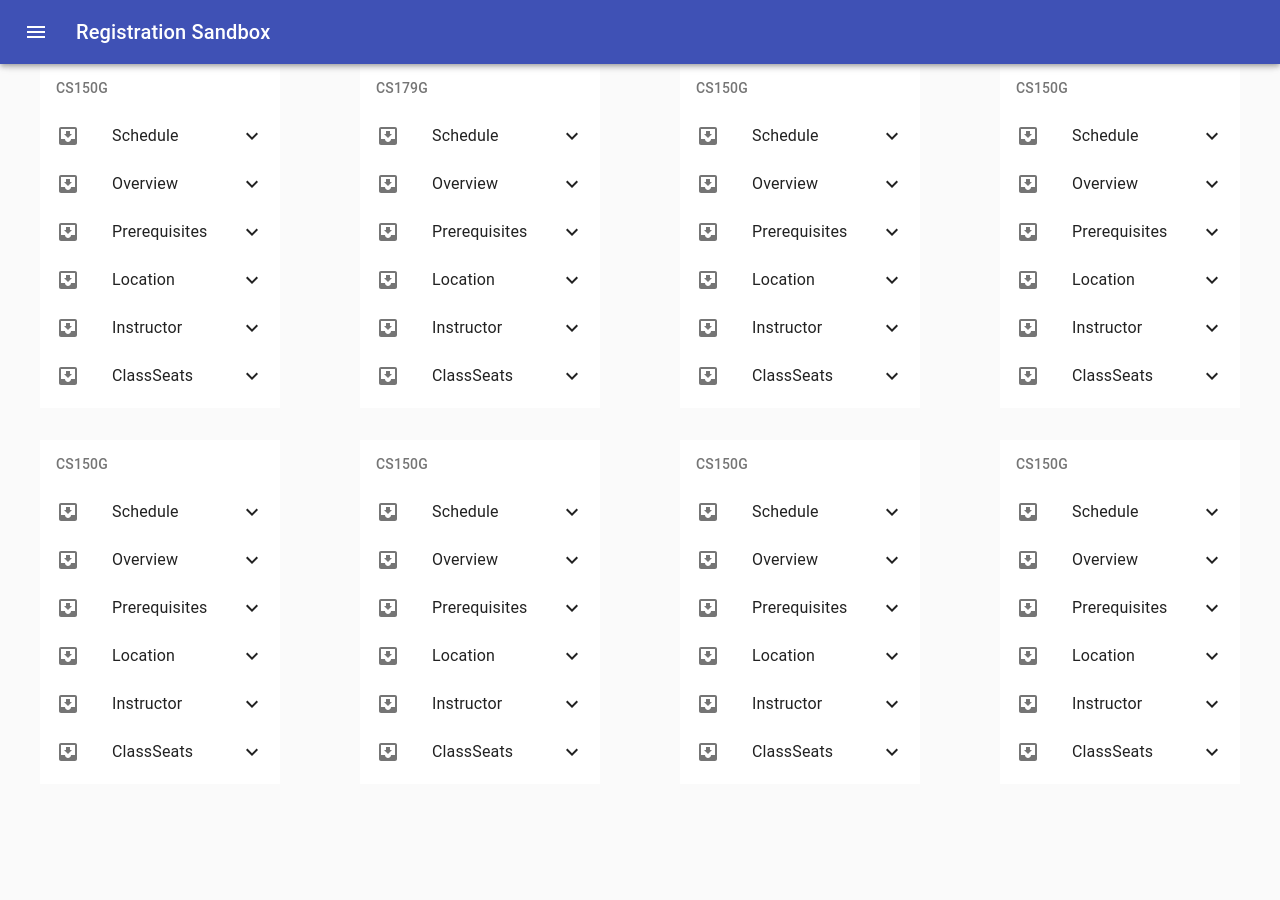
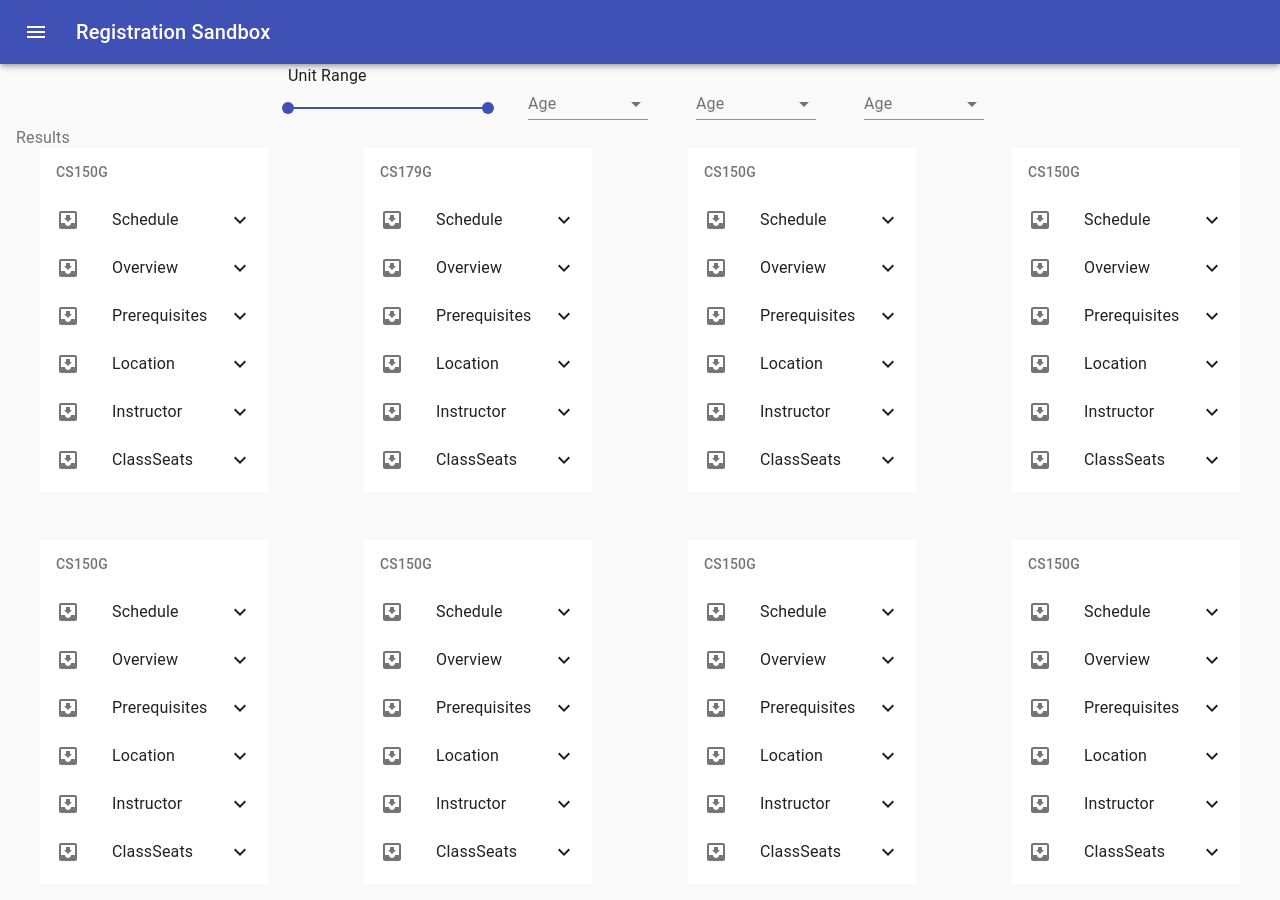
Before and after one commit to CS-UCR/better-banner, a React (Create React App) app in the folder client/: page /sandbox in a window 1280 px wide. Shown: the top 900 px of the page. Before the commit the page ends 800 px from the top, so only its background shows below. Built offline with nearby package versions, Linux system fonts and the light colour scheme.

Commit message:
added filter option components and unit slider to sandbox

```diff
--- /dev/null
+++ b/client/src/components/FilterOption.jsx
@@ -0,0 +1,57 @@
+import React from 'react';
+import { makeStyles } from '@material-ui/core/styles';
+import InputLabel from '@material-ui/core/InputLabel';
+import MenuItem from '@material-ui/core/MenuItem';
+import FormControl from '@material-ui/core/FormControl';
+import Select from '@material-ui/core/Select';
+
+const useStyles = makeStyles(theme => ({
+    button: {
+        display: 'block',
+        marginTop: theme.spacing(2),
+    },
+    formControl: {
+        margin: theme.spacing(1),
+        minWidth: 120,
+    },
+}));
+
+export default function ControlledOpenSelect() {
+    const classes = useStyles();
+    const [age, setAge] = React.useState('');
+    const [open, setOpen] = React.useState(false);
+
+    const handleChange = event => {
+        setAge(event.target.value);
+    };
+
+    const handleClose = () => {
+        setOpen(false);
+    };
+
+    const handleOpen = () => {
+        setOpen(true);
+    };
+
+    return (
+        <FormControl className={classes.formControl}>
+            <InputLabel id='demo-controlled-open-select-label'>Age</InputLabel>
+            <Select
+                labelId='demo-controlled-open-select-label'
+                id='demo-controlled-open-select'
+                open={open}
+                onClose={handleClose}
+                onOpen={handleOpen}
+                value={age}
+                onChange={handleChange}
+            >
+                <MenuItem value=''>
+                    <em>None</em>
+                </MenuItem>
+                <MenuItem value={10}>Ten</MenuItem>
+                <MenuItem value={20}>Twenty</MenuItem>
+                <MenuItem value={30}>Thirty</MenuItem>
+            </Select>
+        </FormControl>
+    );
+}
--- /dev/null
+++ b/client/src/components/UnitSlider.jsx
@@ -0,0 +1,40 @@
+import React from 'react';
+import { Typography, Slider} from '@material-ui/core';
+import { makeStyles } from '@material-ui/styles';
+
+const useStyles = makeStyles({
+    root: {
+        width: 200,
+    }
+});
+
+function valueText(value){
+    return `${value  }units`;
+}
+
+export default function UnitSlider(props){
+    const classes = useStyles();
+    const [value, setValue] = React.useState([0,200]);
+
+    const handleChange = (event, newValue) => {
+        setValue(newValue);
+    };
+
+    return (
+        <div className={classes.root}>
+            <Typography id='range-slider' gutterBottom>
+            Unit Range
+            </Typography>
+            <Slider
+                min={0}
+                max={200}
+                value={value}
+                onChange={handleChange}
+                valueLabelDisplay='auto'
+                aria-labelledby='range-slider'
+                getAriaValueText={valueText}
+            />
+        </div>
+    );
+
+}
--- a/client/src/pages/Sandbox.jsx
+++ b/client/src/pages/Sandbox.jsx
@@ -1,10 +1,12 @@
 import React from 'react';
-import { Grid } from '@material-ui/core';
+import { Grid, FormLabel, Paper } from '@material-ui/core';
 import { makeStyles } from '@material-ui/core/styles';
 // import Card from '../components/Card';
 import ClassDetails from '../components/ClassDetails';
 import FullScreenDialog from '../components/FullScreenDialog';
 import Drawer from '../components/DrawerAndHeader';
+import UnitSlider from '../components/UnitSlider';
+import FilterOption from '../components/FilterOption';
 
 // used as the index to map each entry
 const courses = [
@@ -141,23 +143,24 @@ export default function Sandbox() {
     // return is like the render() you find in class
     return (
         <>
-            {/* <AppBar position='relative'>
-                <Toolbar>
-                    <Typography
-                        variant='h6'
-                        align='center'
-                        color='inherit'
-                        className={classes.title}
-                    >
-                        Registration Sandbox
-                    </Typography>
-                    <Button color='inherit' className={classes.menuButton}>
-                        Add
-                    </Button>
-                </Toolbar>
-            </AppBar> */}
             <Drawer title='Registration Sandbox' />
-            <Grid container spacing={4}>
+            <Grid container justify='center' spacing={4}>
+                <Grid item>
+                    <UnitSlider />
+                </Grid>
+                <Grid item>
+                    <FilterOption />
+                </Grid>
+                <Grid item>
+                    <FilterOption />
+                </Grid>
+                <Grid item>
+                    <FilterOption />
+                </Grid>
+            </Grid>
+
+            <FormLabel>Results</FormLabel>
+            <Grid container spacing={6}>
                 {courses.map((x, index) => (
                     <Grid item key={index} className={classes.cardGrid} xs={3}>
 
```
